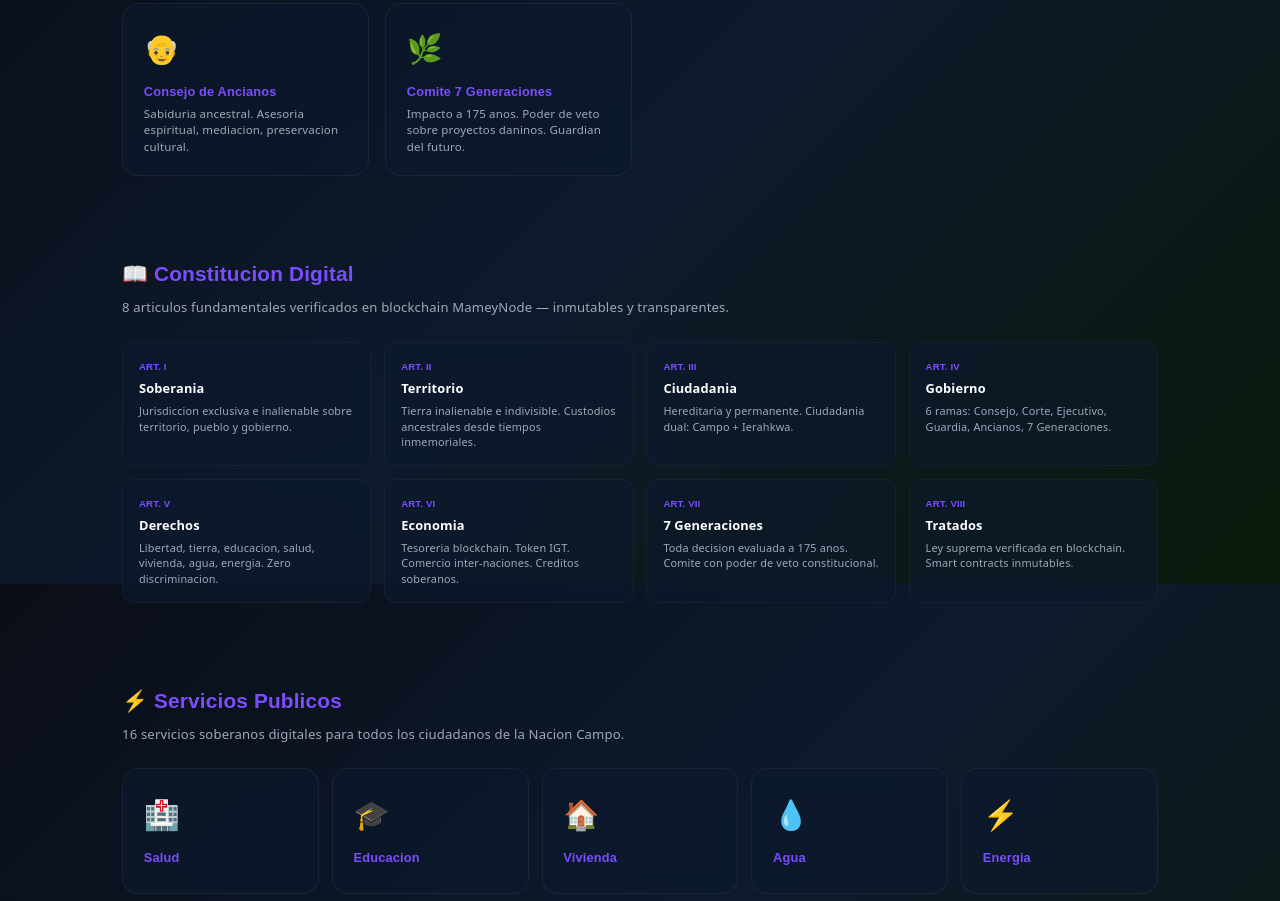
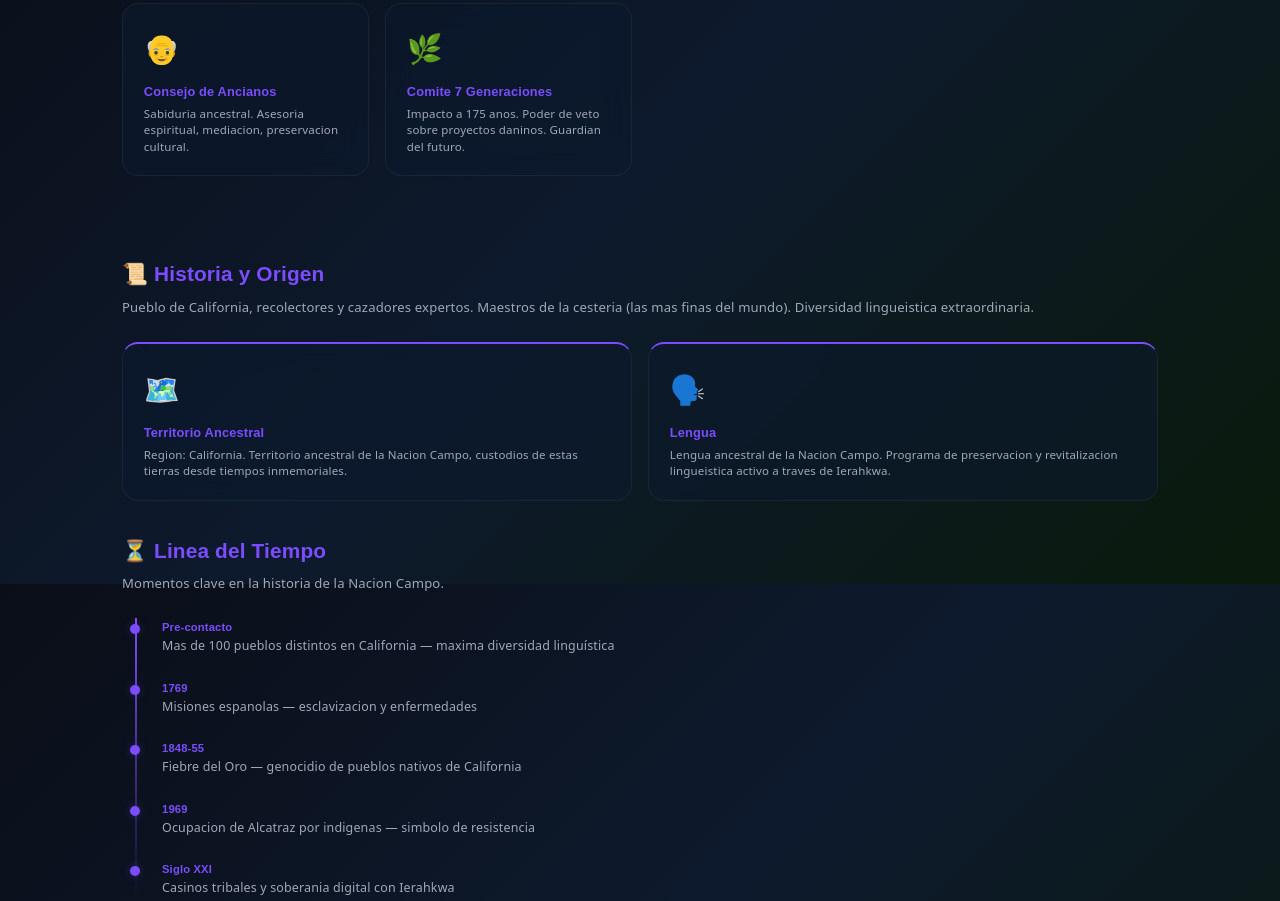
Before and after one commit to rudvincci/gov-campo, a website: page public/index.html in a window 1280 px wide. Shown: the part 1016-1917 px from the top of the page. Drawn offline with Linux system fonts and the light colour scheme; files that its build step writes are made by us from their sources; a web font is replaced by a local one.

Commit message:
feat: Add nation history — origin, territory, language, timeline

```diff
--- a/public/index.html
+++ b/public/index.html
@@ -2,7 +2,7 @@
 <meta charset="UTF-8"><meta name="viewport" content="width=device-width,initial-scale=1">
 <title>Gobierno Soberano — Campo</title>
 <meta name="description" content="Gobierno soberano de la Nacion Campo — Region California — Ierahkwa Ne Kanienke">
-<link rel="stylesheet" href="/css/ierahkwa.css">
+<link rel="stylesheet" href="../shared/ierahkwa.css">
 <style>
 :root{--ncolor:#7c4dff;--accent:#00FF41}
 .gov-hero{position:relative;overflow:hidden;padding:5rem 2rem 3rem;text-align:center;min-height:60vh;display:flex;flex-direction:column;align-items:center;justify-content:center}
@@ -54,6 +54,7 @@
 <nav class="nav-bar">
   <a href="../sovereign-governance/" style="font-family:'Orbitron',sans-serif;font-weight:800;color:var(--ncolor)">← 574 Naciones</a>
   <div style="display:flex;gap:.8rem;align-items:center;flex-wrap:wrap">
+    <a href="#historia">Historia</a>
     <a href="#gobierno">Gobierno</a>
     <a href="#constitucion">Constitucion</a>
     <a href="#servicios">Servicios</a>
@@ -97,6 +98,35 @@
     <div class="gcard"><div class="gi">🛡️</div><h4>Guardia Soberana</h4><p>Seguridad nacional. Guardia Soberana, defensa territorial, ciberseguridad.</p></div>
     <div class="gcard"><div class="gi">👴</div><h4>Consejo de Ancianos</h4><p>Sabiduria ancestral. Asesoria espiritual, mediacion, preservacion cultural.</p></div>
     <div class="gcard"><div class="gi">🌿</div><h4>Comite 7 Generaciones</h4><p>Impacto a 175 anos. Poder de veto sobre proyectos daninos. Guardian del futuro.</p></div>
+  </div>
+</section>
+
+
+<section class="section" id="historia">
+  <h2>📜 Historia y Origen</h2>
+  <p class="sd">Pueblo de California, recolectores y cazadores expertos. Maestros de la cesteria (las mas finas del mundo). Diversidad lingueistica extraordinaria.</p>
+
+  <div style="display:grid;grid-template-columns:1fr 1fr;gap:1rem;margin-bottom:2rem">
+    <div class="gcard" style="border-top:2px solid var(--ncolor)">
+      <div class="gi">🗺️</div>
+      <h4>Territorio Ancestral</h4>
+      <p>Region: California. Territorio ancestral de la Nacion Campo, custodios de estas tierras desde tiempos inmemoriales.</p>
+    </div>
+    <div class="gcard" style="border-top:2px solid var(--ncolor)">
+      <div class="gi">🗣️</div>
+      <h4>Lengua</h4>
+      <p>Lengua ancestral de la Nacion Campo. Programa de preservacion y revitalizacion lingueistica activo a traves de Ierahkwa.</p>
+    </div>
+  </div>
+
+  <h2 style="margin-top:2rem">⏳ Linea del Tiempo</h2>
+  <p class="sd">Momentos clave en la historia de la Nacion Campo.</p>
+  <div class="timeline">
+<div class="tl-item"><div class="tl-year">Pre-contacto</div><div class="tl-text">Mas de 100 pueblos distintos en California — maxima diversidad linguística</div></div>
+<div class="tl-item"><div class="tl-year">1769</div><div class="tl-text">Misiones espanolas — esclavizacion y enfermedades</div></div>
+<div class="tl-item"><div class="tl-year">1848-55</div><div class="tl-text">Fiebre del Oro — genocidio de pueblos nativos de California</div></div>
+<div class="tl-item"><div class="tl-year">1969</div><div class="tl-text">Ocupacion de Alcatraz por indigenas — simbolo de resistencia</div></div>
+<div class="tl-item"><div class="tl-year">Siglo XXI</div><div class="tl-text">Casinos tribales y soberania digital con Ierahkwa</div></div>
   </div>
 </section>
 
@@ -306,6 +336,6 @@
 <script>
 (function(){const c=document.getElementById('particles');if(!c)return;const x=c.getContext('2d');let W,H;function r(){W=c.width=c.offsetWidth;H=c.height=c.offsetHeight}r();window.addEventListener('resize',r);const p=Array.from({length:40},()=>({x:Math.random()*2000,y:Math.random()*1000,s:Math.random()*2+.5,dx:(Math.random()-.5)*.3,dy:(Math.random()-.5)-.1,a:Math.random()*.4+.1}));function d(){x.clearRect(0,0,W,H);p.forEach(i=>{i.x+=i.dx;i.y+=i.dy;if(i.x<0)i.x=W;if(i.x>W)i.x=0;if(i.y<0)i.y=H;if(i.y>H)i.y=0;x.beginPath();x.arc(i.x,i.y,i.s,0,Math.PI*2);x.fillStyle=`#7c4dff${Math.round(i.a*255).toString(16).padStart(2,'0')}`;x.fill()});requestAnimationFrame(d)}d()})();
 </script>
-<script src="/js/ierahkwa-interop.js"></script>
-<script src="/js/ierahkwa-agents.js"></script>
+<script src="../shared/ierahkwa-interop.js"></script>
+<script src="../shared/ierahkwa-agents.js"></script>
 </body></html>
```
